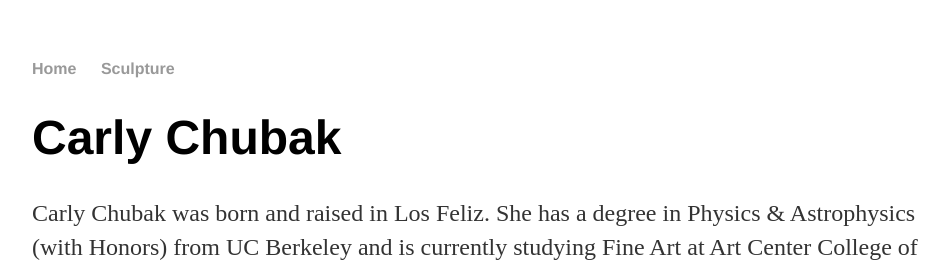
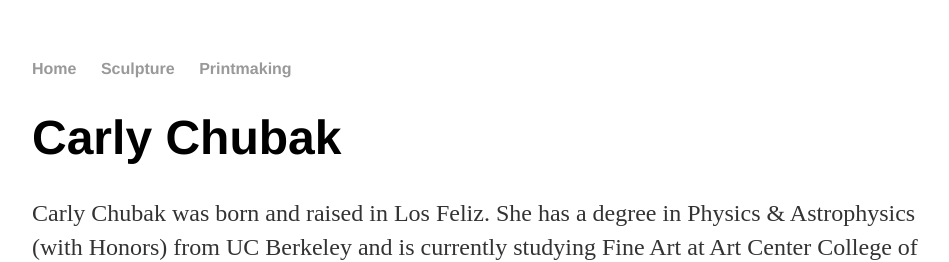
Before and after one commit to carlychubak/carlychubak.github.io, a Jekyll site: the page built from index.html, in a window 1280 px wide. Shown: the top 262 px of the page, without its empty margins (160-1109 px from the left). Built offline with Jekyll 4.4.1, drawn with Linux system fonts in a browser that asks for light colours.

Commit message:
printmaking to config
add printmaking to config.yml

```diff
--- a/_layouts/default.html
+++ b/_layouts/default.html
@@ -10,7 +10,7 @@
 	    		<ul>
 	        		<li><a href="/">Home</a></li>
 		        	<li><a href="/sculpture">Sculpture</a></li>
-	        		<!-- <li><a href="/cv">CV</a></li> -->
+	        		<li><a href="/printmaking">Printmaking</a></li>
 	    		</ul>
 			</nav>
 			<div class="container">
```
